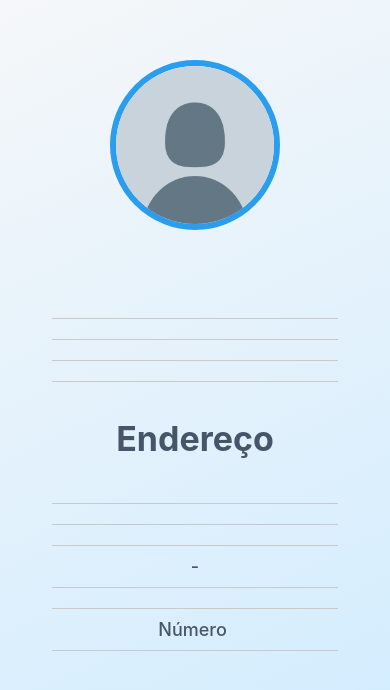
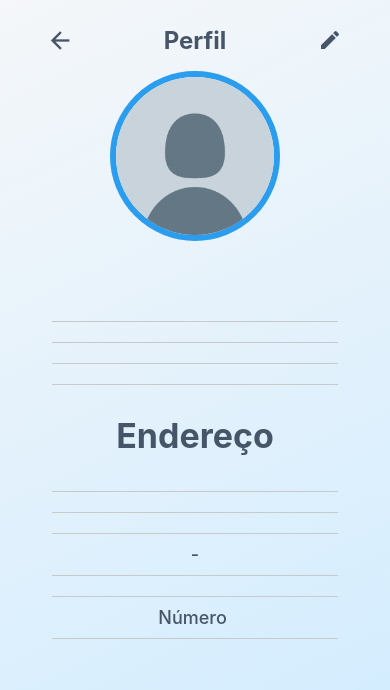
Before and after one commit to GuilhermeVianadeSouza/semprelimpa-mobile, a React Native app: screen /Perfil in a window 390 px wide. Shown: the top 690 px of the page. Built offline with nearby package versions, Linux system fonts and the light colour scheme.

Commit message:
Header feito

```diff
--- /dev/null
+++ b/src/components/tela-perfil/HeaderPerfil.tsx
@@ -0,0 +1,77 @@
+import React from "react";
+import { View, Text, StyleSheet, TouchableOpacity} from "react-native"
+import BotaoPadrao from "../common/BotaoPadrao";
+import { colors } from "../../theme/colors";
+import { textos } from "../../utils/strings";
+
+import { MaterialCommunityIcons } from "@expo/vector-icons";
+
+interface HeaderHomePropriedades {
+    onPressVoltar?: () => void
+    titulo : string
+    onPressEditar?: () => void
+}
+
+export default function HeaderPerfil ({
+    onPressVoltar,
+    titulo,
+    onPressEditar
+}: HeaderHomePropriedades) {
+
+    return(
+        <View style={styles.container}>
+
+          <TouchableOpacity
+            onPress={onPressVoltar}
+            style={styles.botao}
+          >
+            <MaterialCommunityIcons
+              name="arrow-left"
+              size={28}
+              color={colors.textGray}
+            />
+          </TouchableOpacity>
+
+          <Text style={styles.titulo}>
+            {titulo}
+          </Text>
+
+          <TouchableOpacity
+            onPress={onPressEditar}
+            style={styles.botao}
+          >
+            <MaterialCommunityIcons
+              name="pencil"
+              size={24}
+              color={colors.textGray}
+            />
+          </TouchableOpacity>
+
+        </View>
+      )
+    }
+
+    const styles = StyleSheet.create({
+
+      container: {
+        width: '100%',
+        height: 70,
+        flexDirection: 'row',
+        alignItems: 'center',
+        justifyContent: 'space-between',
+        paddingHorizontal: 20,
+        paddingTop: 10,
+      },
+
+      botao: {
+        width: 40,
+        alignItems: 'center',
+        justifyContent: 'center',
+      },
+
+      titulo: {
+        fontSize: 24,
+        fontWeight: '700',
+        color: colors.textGray,
+      }
+})
--- a/src/hooks/usePerfil.ts
+++ b/src/hooks/usePerfil.ts
@@ -5,11 +5,11 @@ import { buscarPerfilUsuario } from "../services/usuarioService";
 const formatarDataBR = (dataRaw: string | null | undefined): string => {
     if (!dataRaw) return '';
     try {
-        // Se já vier formatada do back "DD/MM/AAAA", não mexe
+
         if (dataRaw.includes('/')) return dataRaw;
 
-        // Se vier "2001-10-18T02:00:00.000Z"
-        const apenasData = dataRaw.split('T')[0]; // "2001-10-18"
+
+        const apenasData = dataRaw.split('T')[0];
         const [ano, mes, dia] = apenasData.split('-');
         return `${dia}/${mes}/${ano}`;
     } catch {
@@ -53,10 +53,10 @@ export function usePerfil() {
                     telefone: dadosBanco.telefone || '',
                     cpf: dadosBanco.cpf || '',
 
-                    // 🛠️ FORMATANDO A DATA NO FRONT PARA GARANTIR:
+                    //  FORMATANDO A DATA NO FRONT PARA GARANTIR:
                     dataNascimento: formatarDataBR(dadosBanco.data_nascimento || dadosBanco.dataNascimento),
 
-                    // Mapeamento do endereço baseado no que seu DAO devolve
+                    // Mapeamento do endereço baseado no que o DAO devolve
                     cep: dadosBanco.cep || '',
                     rua: dadosBanco.logradouro || dadosBanco.rua || '',
                     bairro: dadosBanco.bairro || '',
--- a/src/screens/CadastroScreen.tsx
+++ b/src/screens/CadastroScreen.tsx
@@ -227,8 +227,7 @@ export default function CadastroScreen() {
                     <BotaoPadrao
                         title={form.etapaAtual === 3 ? textos.botao.finalizar : textos.botao.continuar}
                         onPress={form.etapaAtual === 3 ? lidarComFinalizacao : acoes.avancarEtapa}
-                    >
-                    </BotaoPadrao>
+                    />
             </CardAutenticacao>
         </Background>
     );
--- a/src/screens/PerfilScreen.tsx
+++ b/src/screens/PerfilScreen.tsx
@@ -10,12 +10,14 @@ import {
 import Background from "../components/common/Background";
 import { colors } from "../theme/colors";
 import { usePerfil } from "../hooks/usePerfil"
+import HeaderPerfil from "../components/tela-perfil/HeaderPerfil";
+import { useNavigation } from "@react-navigation/native";
 
 export default function PerfilScreen() {
 
+    const navigation = useNavigation<any>()
+
     const { form } = usePerfil()
-
-    console.log(form)
 
     if (!form || !form.usuario) {
       return (
@@ -25,11 +27,21 @@ export default function PerfilScreen() {
       )
     }
 
+
     return (
       <Background>
+        <HeaderPerfil
+            onPressVoltar={() => navigation.goBack()}
+            titulo="Perfil"
+            onPressEditar={() => console.log('Editar')}
+            />
         <ScrollView
-          contentContainerStyle={styles.container}
+          contentContainerStyle={[
+            styles.container,
+            { flexGrow: 1}
+          ]}
           showsVerticalScrollIndicator={false}
+          bounces={false}
         >
           <View style={styles.avatarContainer}>
             <Image
@@ -45,7 +57,7 @@ export default function PerfilScreen() {
           <View style={styles.informacoesContainer}>
             <Text style={styles.info}>{form.usuario.email}</Text>
             <Text style={styles.info}>{form.usuario.telefone}</Text>
-            <Text style={styles.info}>{form. usuario.cpf}</Text>
+            <Text style={styles.info}>{form.usuario.cpf}</Text>
             <Text style={styles.info}>{form.usuario.dataNascimento}</Text>
           </View>
 
@@ -72,9 +84,10 @@ export default function PerfilScreen() {
 
   const styles = StyleSheet.create({
     container: {
+      flexGrow: 1,
       paddingHorizontal: 32,
-      paddingTop: 60,
-      paddingBottom: 80,
+      paddingTop: 1,
+      paddingBottom: 0,
       alignItems: "center",
     },
 
@@ -87,7 +100,7 @@ export default function PerfilScreen() {
       justifyContent: "center",
       alignItems: "center",
       overflow: "hidden",
-      marginBottom: 28,
+      marginBottom: 25,
     },
 
     avatar: {
@@ -100,13 +113,13 @@ export default function PerfilScreen() {
       fontSize: 34,
       fontWeight: "700",
       color: colors.textGray,
-      marginBottom: 40,
+      marginBottom: 35,
       textAlign: "center",
     },
 
     informacoesContainer: {
       width: "100%",
-      marginBottom: 36,
+      marginBottom: 30,
     },
 
     info: {
@@ -124,6 +137,6 @@ export default function PerfilScreen() {
       fontSize: 34,
       fontWeight: "700",
       color: colors.textGray,
-      marginBottom: 24,
+      marginBottom: 15,
     },
   });
```
